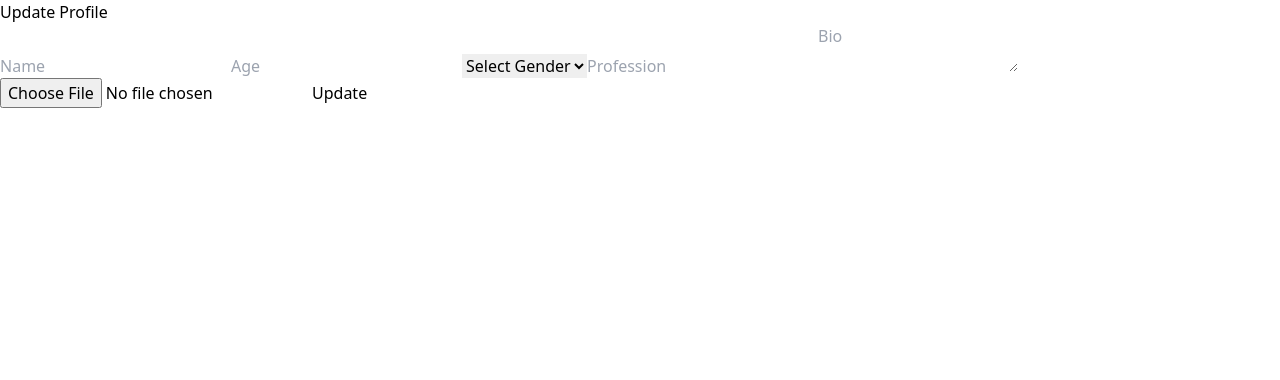
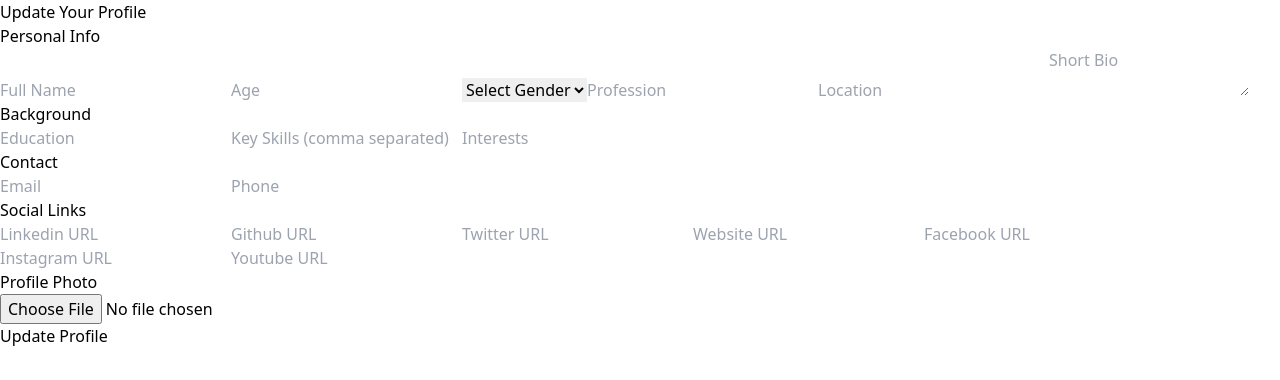
Before and after one commit to maaz81/AI-Thought-Sharing-Webapp, a React (Vite) app in the folder frontend/: page / in a window 1280 px wide. Shown: the top 380 px of the page. Built offline with nearby package versions, Linux system fonts and the light colour scheme.

Commit message:
some filds added in UpdateProfile

```diff
--- a/frontend/src/components/profile/UpdateProfile.jsx
+++ b/frontend/src/components/profile/UpdateProfile.jsx
@@ -8,74 +8,160 @@ const UpdateProfile = () => {
     gender: '',
     profession: '',
     bio: '',
+    education: '',
+    keySkills: '',
+    location: '',
+    interests: '',
+    socialLinks: {
+      linkedin: '',
+      github: '',
+      twitter: '',
+      website: '',
+      facebook: '',
+      instagram: '',
+      youtube: ''
+    },
+    contact: {
+      email: '',
+      phone: ''
+    },
+    photo: null
   });
 
-  const [photo, setPhoto] = useState(null);
   const [preview, setPreview] = useState(null);
   const [message, setMessage] = useState('');
 
   const handleChange = (e) => {
+    const { name, value } = e.target;
+
+    if (name.includes('socialLinks.')) {
+      const key = name.split('.')[1];
       setFormData(prev => ({
         ...prev,
-      [e.target.name]: e.target.value
+        socialLinks: { ...prev.socialLinks, [key]: value }
       }));
+    } else if (name.includes('contact.')) {
+      const key = name.split('.')[1];
+      setFormData(prev => ({
+        ...prev,
+        contact: { ...prev.contact, [key]: value }
+      }));
+    } else {
+      setFormData(prev => ({ ...prev, [name]: value }));
+    }
   };
 
   const handlePhotoChange = (e) => {
     const file = e.target.files[0];
-    setPhoto(file);
-    setPreview(URL.createObjectURL(file));
+    setFormData(prev => ({ ...prev, photo: file }));
+    if (file) {
+      const reader = new FileReader();
+      reader.onloadend = () => setPreview(reader.result);
+      reader.readAsDataURL(file);
+    }
   };
 
   const handleSubmit = async (e) => {
     e.preventDefault();
+    const data = new FormData();
 
-    try {
-      const profileData = new FormData();
-      for (const key in formData) {
-        profileData.append(key, formData[key]);
-      }
-      if (photo) {
-        profileData.append('photo', photo);
-      }
-
-      const res = await axios.put('http://localhost:5000/api/user/update-profile', profileData, {
-        withCredentials: true,
-        headers: {
-          'Content-Type': 'multipart/form-data',
+    Object.entries(formData).forEach(([key, value]) => {
+      if (typeof value === 'object' && key !== 'photo') {
+        Object.entries(value).forEach(([subKey, subValue]) => {
+          data.append(`${key}.${subKey}`, subValue);
+        });
+      } else {
+        data.append(key, value);
       }
     });
 
-      setMessage(res.data.message || 'Profile updated!');
-    } catch (err) {
-      console.error(err);
-      setMessage('Failed to update profile');
+    if (formData.photo) data.append('photo', formData.photo);
+
+    try {
+      await axios.post('/api/profile/update', data); // Replace with your endpoint
+      setMessage('Profile updated successfully!');
+    } catch (error) {
+      setMessage('Something went wrong. Please try again.');
     }
   };
 
   return (
-    <div className="max-w-xl mx-auto p-4">
-      <h2 className="text-2xl font-bold mb-4">Update Profile</h2>
+    <div className="max-w-3xl mx-auto p-6 bg-white rounded shadow-md">
+      <h2 className="text-3xl font-bold mb-6 text-center text-gray-800">Update Your Profile</h2>
 
-      <form onSubmit={handleSubmit} className="space-y-4">
-        <input type="text" name="name" placeholder="Name" value={formData.name} onChange={handleChange} className="w-full p-2 border rounded" />
-        <input type="number" name="age" placeholder="Age" value={formData.age} onChange={handleChange} className="w-full p-2 border rounded" />
-        <select name="gender" value={formData.gender} onChange={handleChange} className="w-full p-2 border rounded">
+      <form onSubmit={handleSubmit} className="space-y-6">
+
+        {/* Personal Details */}
+        <div>
+          <h3 className="text-xl font-semibold mb-4">Personal Info</h3>
+          <div className="grid grid-cols-1 md:grid-cols-2 gap-4">
+            <input type="text" name="name" placeholder="Full Name" value={formData.name} onChange={handleChange} className="input" />
+            <input type="number" name="age" placeholder="Age" value={formData.age} onChange={handleChange} className="input" />
+            <select name="gender" value={formData.gender} onChange={handleChange} className="input">
               <option value="">Select Gender</option>
               <option value="male">Male</option>
               <option value="female">Female</option>
               <option value="other">Other</option>
             </select>
-        <input type="text" name="profession" placeholder="Profession" value={formData.profession} onChange={handleChange} className="w-full p-2 border rounded" />
-        <textarea name="bio" placeholder="Bio" value={formData.bio} onChange={handleChange} className="w-full p-2 border rounded" />
+            <input type="text" name="profession" placeholder="Profession" value={formData.profession} onChange={handleChange} className="input" />
+            <input type="text" name="location" placeholder="Location" value={formData.location} onChange={handleChange} className="input" />
+            <textarea name="bio" placeholder="Short Bio" value={formData.bio} onChange={handleChange} className="input h-24" />
+          </div>
+        </div>
 
-        <input type="file" accept="image/*" onChange={handlePhotoChange} className="w-full" />
-        {preview && <img src={preview} alt="Preview" className="w-24 h-24 object-cover rounded-full" />}
+        {/* Education & Skills */}
+        <div>
+          <h3 className="text-xl font-semibold mb-4">Background</h3>
+          <div className="grid grid-cols-1 md:grid-cols-2 gap-4">
+            <input type="text" name="education" placeholder="Education" value={formData.education} onChange={handleChange} className="input" />
+            <input type="text" name="keySkills" placeholder="Key Skills (comma separated)" value={formData.keySkills} onChange={handleChange} className="input" />
+            <input type="text" name="interests" placeholder="Interests" value={formData.interests} onChange={handleChange} className="input" />
+          </div>
+        </div>
 
-        <button type="submit" className="bg-blue-600 text-white px-4 py-2 rounded">Update</button>
+        {/* Contact */}
+        <div>
+          <h3 className="text-xl font-semibold mb-4">Contact</h3>
+          <div className="grid grid-cols-1 md:grid-cols-2 gap-4">
+            <input type="email" name="contact.email" placeholder="Email" value={formData.contact.email} onChange={handleChange} className="input" />
+            <input type="tel" name="contact.phone" placeholder="Phone" value={formData.contact.phone} onChange={handleChange} className="input" />
+          </div>
+        </div>
+
+        {/* Social Links */}
+        <div>
+          <h3 className="text-xl font-semibold mb-4">Social Links</h3>
+          <div className="grid grid-cols-1 md:grid-cols-2 gap-4">
+            {["linkedin", "github", "twitter", "website", "facebook", "instagram", "youtube"].map((platform) => (
+              <input
+                key={platform}
+                type="text"
+                name={`socialLinks.${platform}`}
+                placeholder={`${platform.charAt(0).toUpperCase() + platform.slice(1)} URL`}
+                value={formData.socialLinks[platform]}
+                onChange={handleChange}
+                className="input"
+              />
+            ))}
+          </div>
+        </div>
+
+        {/* Profile Picture */}
+        <div>
+          <h3 className="text-xl font-semibold mb-2">Profile Photo</h3>
+          <input type="file" accept="image/*" onChange={handlePhotoChange} className="block mb-2" />
+          {preview && <img src={preview} alt="Preview" className="w-24 h-24 object-cover rounded-full border" />}
+        </div>
+
+        {/* Submit */}
+        <div className="text-center">
+          <button type="submit" className="bg-blue-600 hover:bg-blue-700 text-white font-semibold px-6 py-2 rounded transition duration-200">
+            Update Profile
+          </button>
+        </div>
+
+        {message && <p className="text-center text-green-600 mt-4">{message}</p>}
       </form>
-
-      {message && <p className="mt-4 text-green-600">{message}</p>}
     </div>
   );
 };
```
Lines whose indentation alone changed are shown as unchanged.
